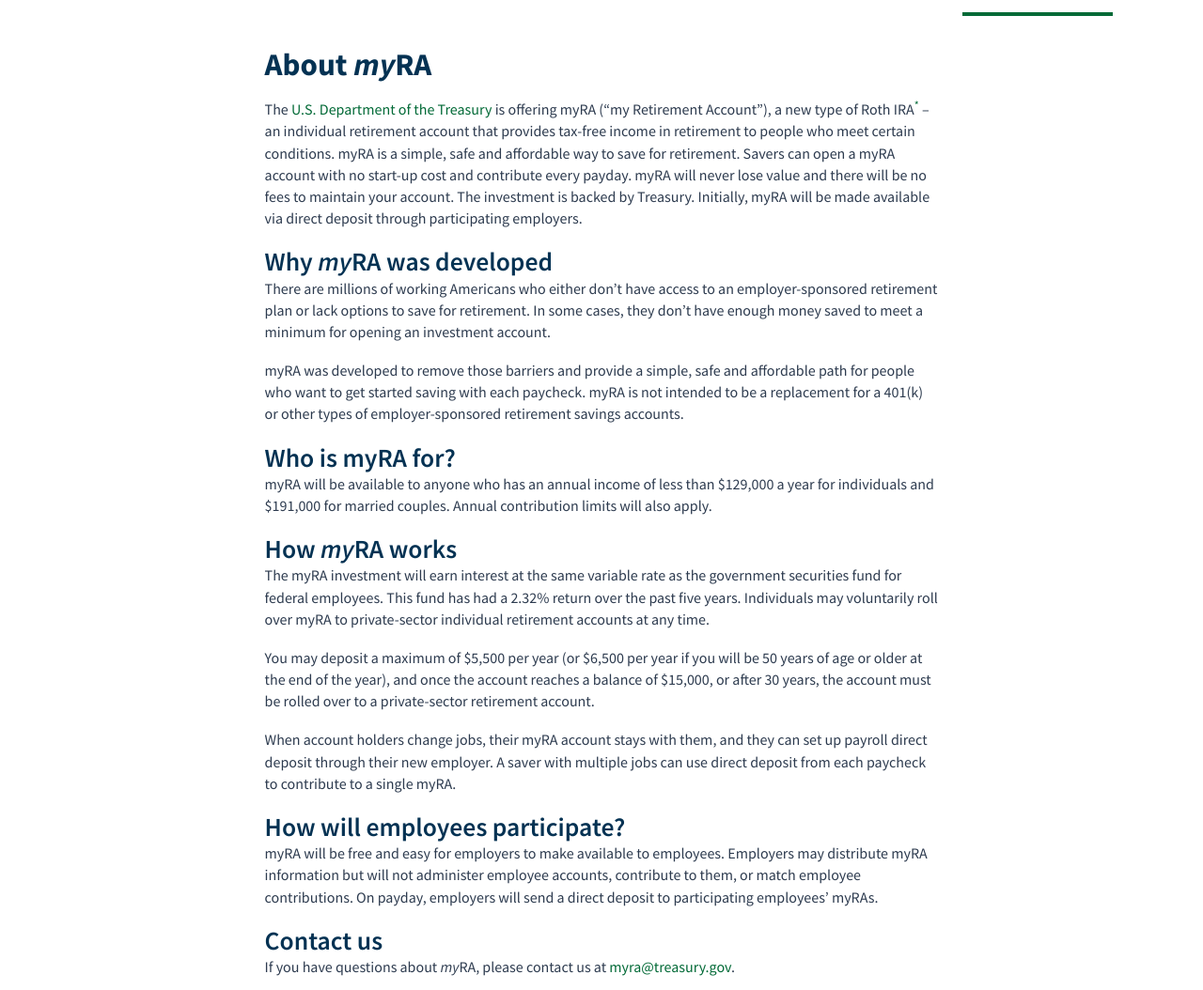
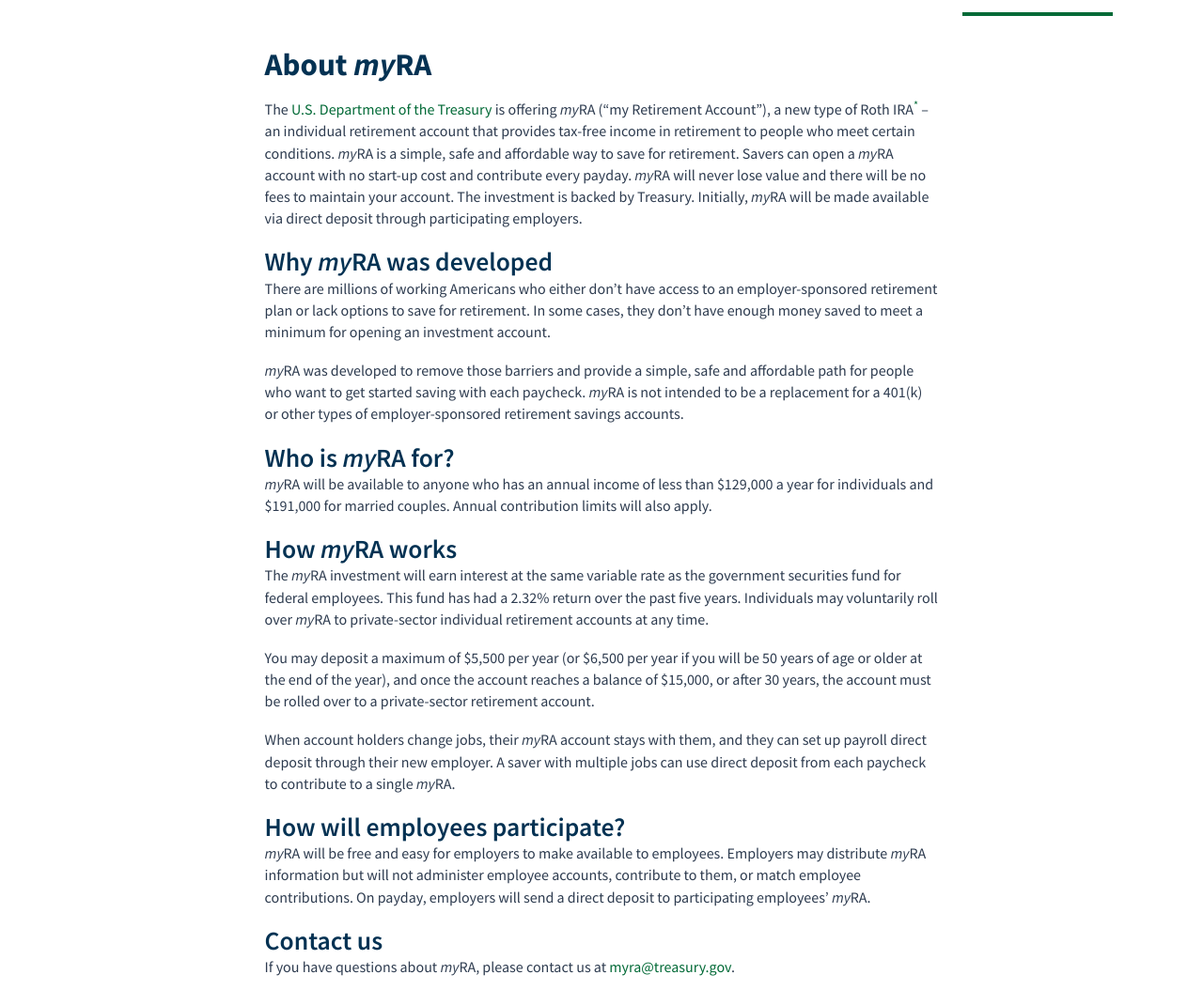
Before and after one commit to 18F/myra, a Jekyll site: the page built from about/index.md, in a window 1280 px wide. Shown: the part 127-1181 px from the top of the page at 94% size. Built offline with Jekyll 4.4.1, drawn with Linux system fonts in a browser that asks for light colours.

Commit message:
Copy edits

```diff
--- a/_includes/individual-steps.html
+++ b/_includes/individual-steps.html
@@ -39,7 +39,7 @@
       <div  class="step" id="step-4" aria-labelledby="tab-4" aria-hidden="true">
         <div class="step-content">
           <h3 class="numbered-heading"><span class="numbered-heading-number">4.</span><span class="numbered-heading-title">Reach your goal</span></h3>
-          <p>You can keep saving money in your <span class="myra">myRA</span> for 30 years or until you’ve saved $15,000. You can roll over your myRA into a private-sector individual retirement account at any time.</p>
+          <p>You can keep saving money in your <span class="myra">myRA</span> for 30 years or until you’ve saved $15,000. You can roll over your <span class="myra">myRA</span> into a private-sector individual retirement account at any time.</p>
         </div>
         <div class="step-image">
         </div>
--- a/about/index.md
+++ b/about/index.md
@@ -7,25 +7,25 @@
 
 # About <span class="myra">myRA</span>
 
-The <a href="https://www.treasury.gov/Pages/default.aspxU.S" target="blank">U.S. Department of the Treasury</a> is offering myRA (“my Retirement Account”), a new type of Roth IRA<sup><a href="#footnote-1">*</a></sup> – an individual retirement account that provides tax-free income in retirement to people who meet certain conditions. myRA is a simple, safe and affordable way to save for retirement. Savers can open a myRA account with no start-up cost and contribute every payday. myRA will never lose value and there will be no fees to maintain your account. The investment is backed by Treasury. Initially, myRA will be made available via direct deposit through participating employers.
+The <a href="https://www.treasury.gov/Pages/default.aspxU.S" target="blank">U.S. Department of the Treasury</a> is offering <span class="myra">myRA</span> (“my Retirement Account”), a new type of Roth IRA<sup><a href="#footnote-1">*</a></sup> – an individual retirement account that provides tax-free income in retirement to people who meet certain conditions. <span class="myra">myRA</span> is a simple, safe and affordable way to save for retirement. Savers can open a <span class="myra">myRA</span> account with no start-up cost and contribute every payday. <span class="myra">myRA</span> will never lose value and there will be no fees to maintain your account. The investment is backed by Treasury. Initially, <span class="myra">myRA</span> will be made available via direct deposit through participating employers.
 
 ## Why <span class="myra">myRA</span> was developed
 There are millions of working Americans who either don’t have access to an employer-sponsored retirement plan or lack options to save for retirement. In some cases, they don’t have enough money saved to meet a minimum for opening an investment account.
 
-myRA was developed to remove those barriers and provide a simple, safe and affordable path for people who want to get started saving with each paycheck. myRA is not intended to be a replacement for a 401(k) or other types of employer-sponsored retirement savings accounts.
+<span class="myra">myRA</span> was developed to remove those barriers and provide a simple, safe and affordable path for people who want to get started saving with each paycheck. <span class="myra">myRA</span> is not intended to be a replacement for a 401(k) or other types of employer-sponsored retirement savings accounts.
 
-## Who is myRA for?
-myRA will be available to anyone who has an annual income of less than $129,000 a year for individuals and $191,000 for married couples. Annual contribution limits will also apply.
+## Who is <span class="myra">myRA</span> for?
+<span class="myra">myRA</span> will be available to anyone who has an annual income of less than $129,000 a year for individuals and $191,000 for married couples. Annual contribution limits will also apply.
 
 ## How <span class="myra">myRA</span> works
-The myRA investment will earn interest at the same variable rate as the government securities fund for federal employees. This fund has had a 2.32% return over the past five years. Individuals may voluntarily roll over myRA to private-sector individual retirement accounts at any time.
+The <span class="myra">myRA</span> investment will earn interest at the same variable rate as the government securities fund for federal employees. This fund has had a 2.32% return over the past five years. Individuals may voluntarily roll over <span class="myra">myRA</span> to private-sector individual retirement accounts at any time.
 
 You may deposit a maximum of $5,500 per year (or $6,500 per year if you will be 50 years of age or older at the end of the year), and once the account reaches a balance of $15,000, or after 30 years, the account must be rolled over to a private-sector retirement account.
 
-When account holders change jobs, their myRA account stays with them, and they can set up payroll direct deposit through their new employer. A saver with multiple jobs can use direct deposit from each paycheck to contribute to a single myRA.
+When account holders change jobs, their <span class="myra">myRA</span> account stays with them, and they can set up payroll direct deposit through their new employer. A saver with multiple jobs can use direct deposit from each paycheck to contribute to a single <span class="myra">myRA</span>.
 
 ## How will employees participate?
-myRA will be free and easy for employers to make available to employees. Employers may distribute myRA information but will not administer employee accounts, contribute to them, or match employee contributions. On payday, employers will send a direct deposit to participating employees’ myRAs.
+<span class="myra">myRA</span> will be free and easy for employers to make available to employees. Employers may distribute <span class="myra">myRA</span> information but will not administer employee accounts, contribute to them, or match employee contributions. On payday, employers will send a direct deposit to participating employees’ <span class="myra">myRA</span>.
 
 ## Contact us
 If you have questions about <span class="myra">myRA</span>, please contact us at <a href="mailto:myra@treasury.gov">myra@treasury.gov</a>.
--- a/individuals/index.html
+++ b/individuals/index.html
@@ -13,7 +13,7 @@
       <div class="headline">
         <div class="inner-headline">
           <span class="display">See yourself saving</span>
-          <p class="lead-text">The Treasury has designed an all-new retirement savings option that makes it easy for you to participate, with no minimums, fees or risky investments.</p>
+          <p class="lead-text">Treasury has designed an all-new retirement savings option that makes it easy for you to participate, with no minimums, fees or risky investments.</p>
           <hr>
           <p class="lead-text">In the very near future, <span class="myra">myRA</span> accounts will become available through participating employers. Enter your email address here to get notified about signup and other updates.</p>
         </div>
```
